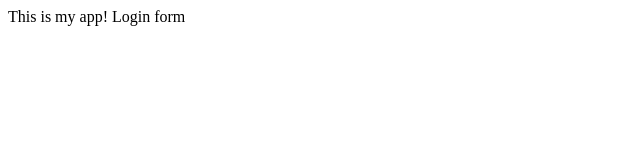
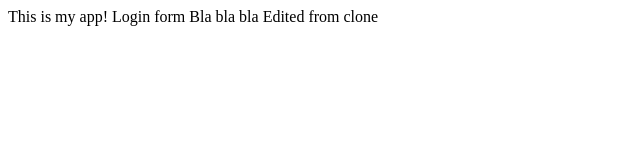
Before and after one commit to TrufflegarLaw/Learning-Git, a plain HTML site: page login.html in a window 1280 px wide. Shown: the whole page, without its empty margins (0-640 px from the left). Drawn offline with Linux system fonts and the light colour scheme.

Commit message:
Add 1 line in login.html

```diff
--- a/login.html
+++ b/login.html
@@ -5,5 +5,7 @@
     <body>
         This is my app!
         Login form
+        Bla bla bla
+        Edited from clone
     </body>
 </html>
```
